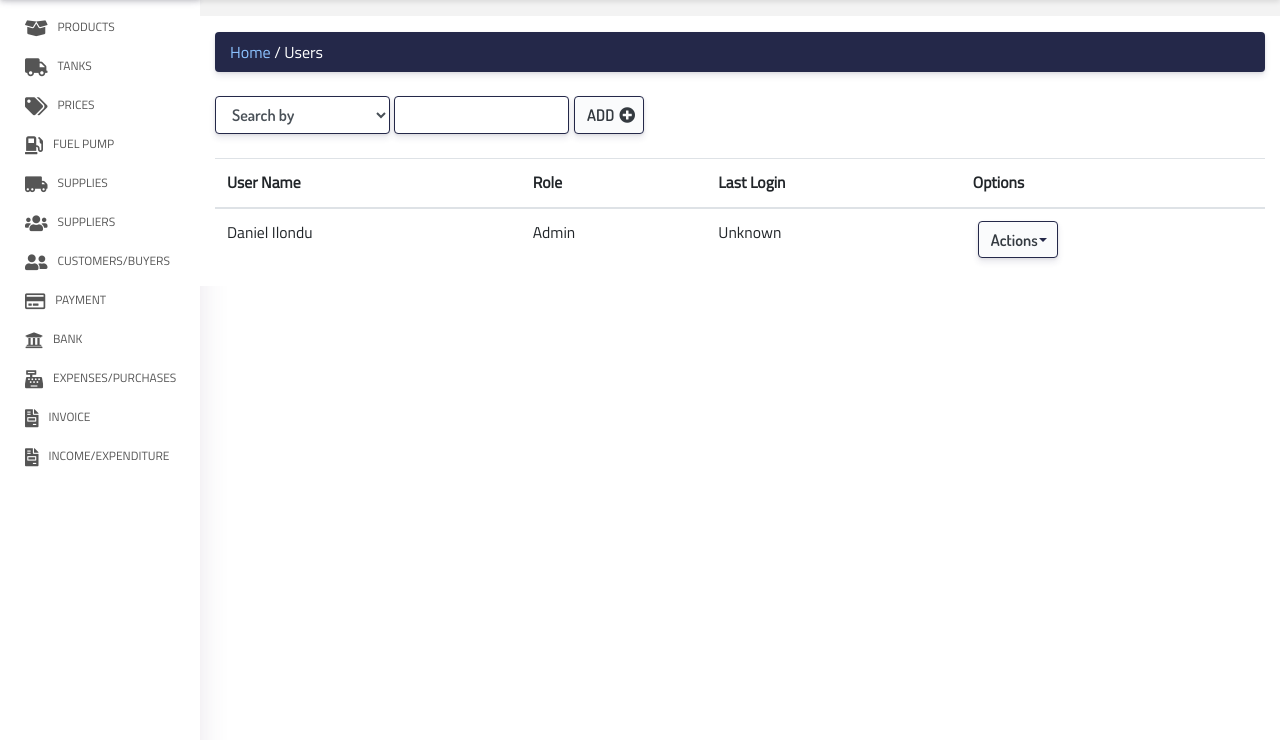
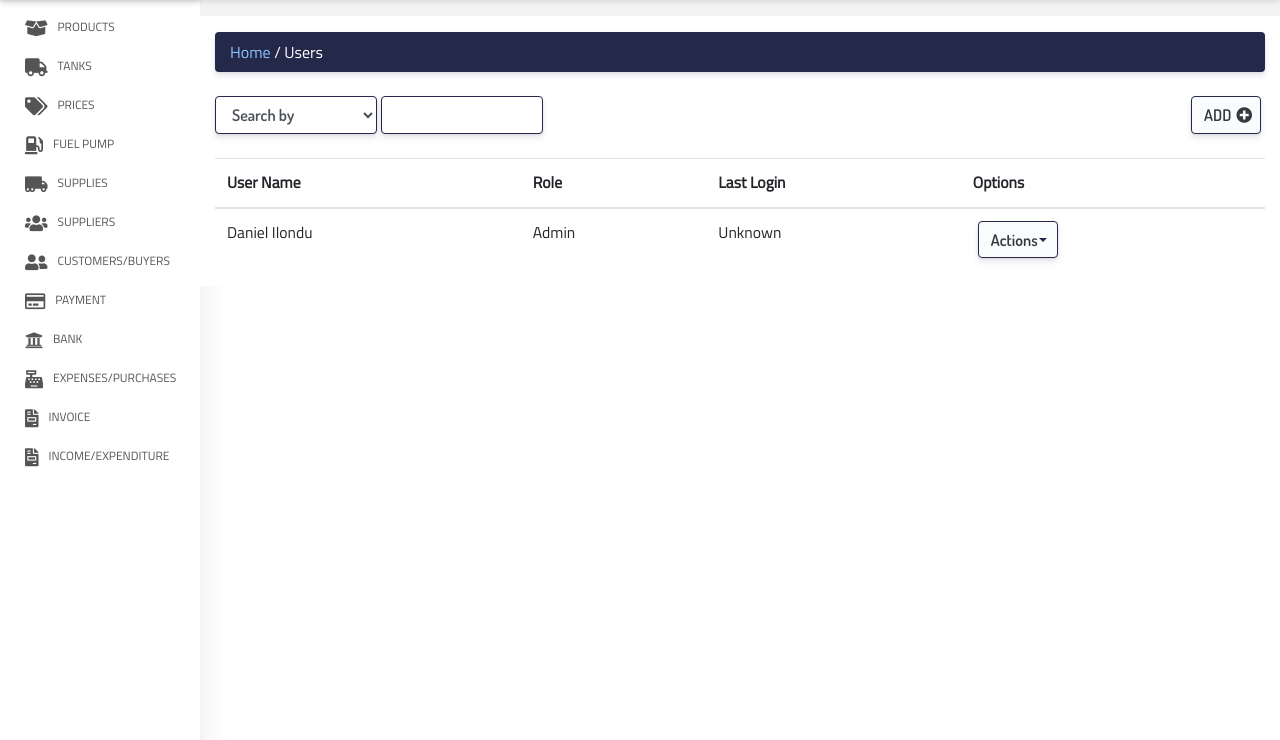
Before and after one commit to EmmanuelJoshua/Inventory-app-php, a PHP site: page /users.php in a window 1280 px wide. Shown: the part 60-800 px from the top of the page. Run offline with PHP 8.4, Linux system fonts and the light colour scheme; some libraries are stand-ins or nearby versions.

Commit message:
Final Edit to Users.

```diff
--- a/app/users.php
+++ b/app/users.php
@@ -30,14 +30,15 @@
 						<div class="row">
 							<div class="container-fluid">
 								<div class="mt-4 top-controls mb-4">
+									<button class="btn btn-primary mr-1" data-toggle="modal" data-target="#addUser" style="    float: right;">Add<i class="fas fa-plus-circle"></i></button>
 									<div class="form-inline">
-										<select class="form-control col-md-2 col-4">
+										<select class="form-control col-md-2 col-3">
 											<option>Search by</option>
 											<option>Name</option>
 											<option>Role</option>
 										</select>
 										<input type="text" name="" class="form-control ml-1 col-md-2 col-4" placeholder="">
-										<button class="btn btn-primary mr-1" data-toggle="modal" data-target="#addUser">Add<i class="fas fa-plus-circle"></i></button>
+
 										<div class="modal fade" id="addUser" tabindex="-1" role="dialog" aria-labelledby="addUserModal" aria-hidden="true">
   <div class="modal-dialog" role="document">
     <div class="modal-content">
```
